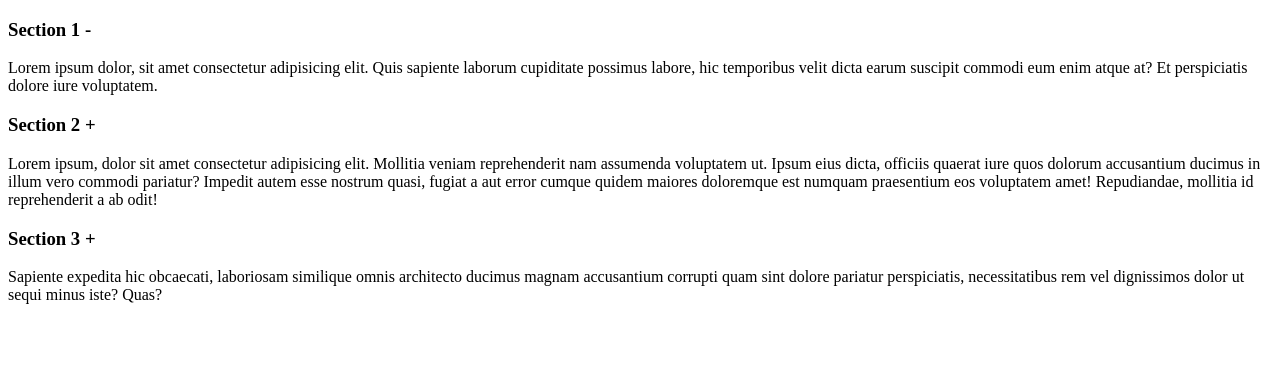
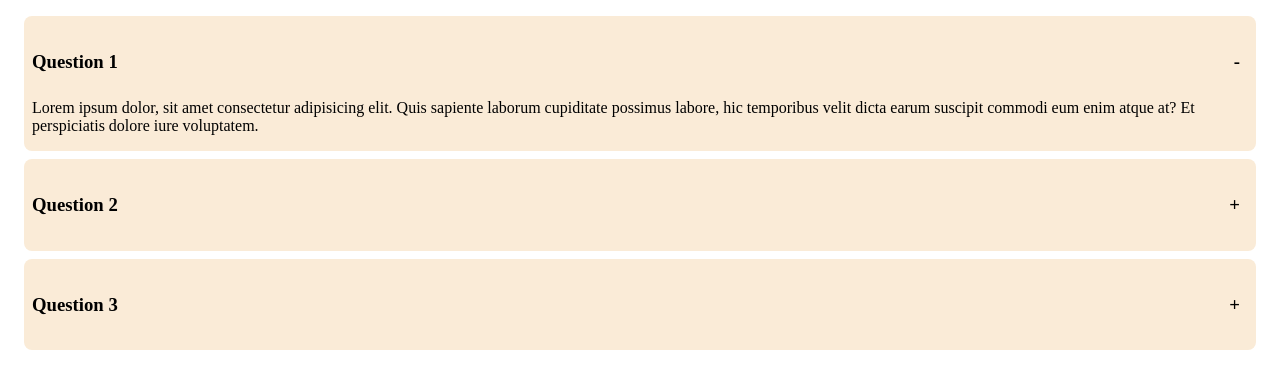
Before and after one commit to piotrszczesniak/react-accordion, a React (Create React App) app: page / in a window 1280 px wide. Shown: the top 388 px of the page. Built offline with nearby package versions, Linux system fonts and the light colour scheme.

Commit message:
add classnames, add module.scss, style

```diff
--- a/package.json
+++ b/package.json
@@ -6,9 +6,11 @@
     "@testing-library/jest-dom": "^5.16.4",
     "@testing-library/react": "^13.2.0",
     "@testing-library/user-event": "^13.5.0",
+    "classnames": "^2.3.1",
     "react": "^18.1.0",
     "react-dom": "^18.1.0",
     "react-scripts": "5.0.1",
+    "sass": "^1.52.0",
     "web-vitals": "^2.1.4"
   },
   "scripts": {
--- a/src/components/Accordion.js
+++ b/src/components/Accordion.js
@@ -1,5 +1,7 @@
 import React from 'react';
 import { useState } from 'react';
+import classNames from 'classnames';
+import styles from './Accordion.module.scss';
 
 const Accordion = () => {
   const [opened, setOpened] = useState(0);
@@ -12,13 +14,25 @@ const Accordion = () => {
     }
   }
   return (
-    <div>
+    <div className={classNames(styles.accordion)}>
       {accordionData.map((item, index) => (
-        <div onClick={() => setActive(index)} key={index}>
-          <h3>
-            {item.title} {opened === index ? '-' : '+'}
+        <div
+          className={classNames(styles.item)}
+          onClick={() => setActive(index)}
+          key={index}
+        >
+          <h3 className={classNames(styles.title)}>
+            {item.title}{' '}
+            <span className={styles.icon}>{opened === index ? '-' : '+'}</span>
           </h3>
-          <p>{item.content}</p>
+
+          <p
+            className={classNames(styles.content, {
+              [styles.open]: opened === index,
+            })}
+          >
+            {item.content}
+          </p>
         </div>
       ))}
     </div>
@@ -27,14 +41,14 @@ const Accordion = () => {
 
 const accordionData = [
   {
-    title: 'Section 1',
+    title: 'Question 1',
     content: `Lorem ipsum dolor, sit amet consectetur adipisicing elit. Quis sapiente
     laborum cupiditate possimus labore, hic temporibus velit dicta earum
     suscipit commodi eum enim atque at? Et perspiciatis dolore iure
     voluptatem.`,
   },
   {
-    title: 'Section 2',
+    title: 'Question 2',
     content: `Lorem ipsum, dolor sit amet consectetur adipisicing elit. Mollitia veniam
     reprehenderit nam assumenda voluptatem ut. Ipsum eius dicta, officiis
     quaerat iure quos dolorum accusantium ducimus in illum vero commodi
@@ -43,7 +57,7 @@ const accordionData = [
     Repudiandae, mollitia id reprehenderit a ab odit!`,
   },
   {
-    title: 'Section 3',
+    title: 'Question 3',
     content: `Sapiente expedita hic obcaecati, laboriosam similique omnis architecto ducimus magnam accusantium corrupti
     quam sint dolore pariatur perspiciatis, necessitatibus rem vel dignissimos
     dolor ut sequi minus iste? Quas?`,
--- /dev/null
+++ b/src/components/Accordion.module.scss
@@ -0,0 +1,32 @@
+.accordion {
+  padding: 0.5rem 1rem;
+
+  .item {
+    background-color: antiquewhite;
+    padding: 0.5rem;
+    margin-bottom: 0.5rem;
+    border-radius: 0.5rem;
+    cursor: pointer;
+  }
+
+  .title {
+    display: flex;
+    justify-content: space-between;
+    align-items: center;
+  }
+
+  .icon {
+    padding: 0.5rem;
+  }
+
+  .content {
+    max-height: 0;
+    overflow: hidden;
+    margin: 0;
+    transition: all 0.3s linear;
+    &.open {
+      max-height: 300px;
+      margin-block: 0.5rem;
+    }
+  }
+}
```
Also changed, not shown: src/App.css (deleted), 1 other file (tests, documents, lock files or other folders).
